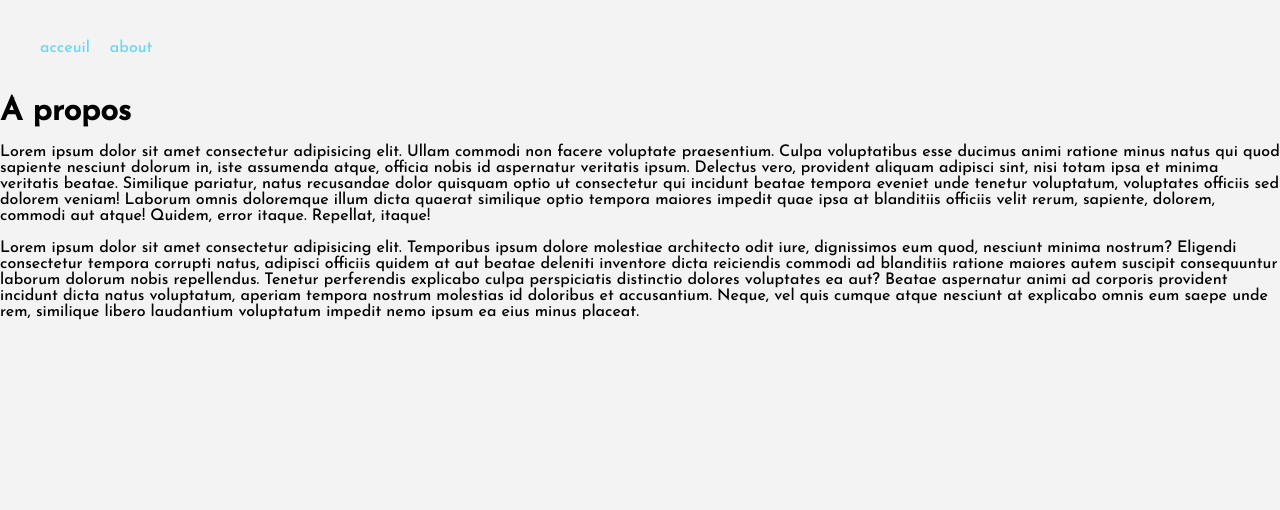
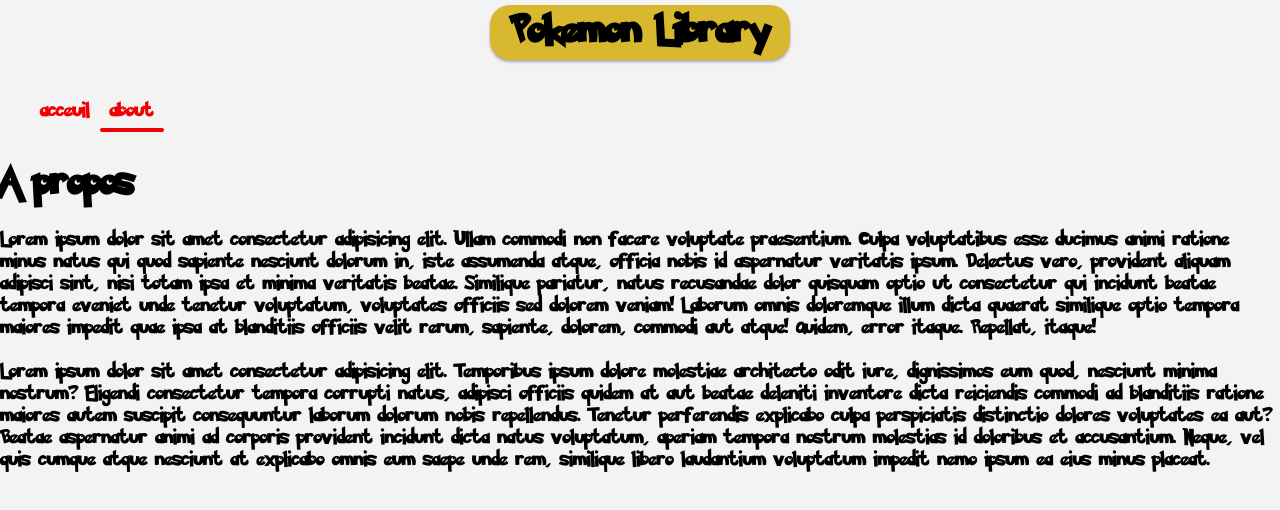
Before and after one commit to JuanitaAK/mi-mini-app, a React (Create React App) app: page /about in a window 1280 px wide. Shown: the top 510 px of the page. Built offline with nearby package versions, Linux system fonts and the light colour scheme.

Commit message:
changinf type and color of font

```diff
--- /dev/null
+++ b/src/components/Logo.js
@@ -0,0 +1,11 @@
+import React from "react";
+
+const Logo = () => {
+  return (
+    <div className="logo">
+      <h1>Pokemon Library</h1>
+    </div>
+  );
+};
+
+export default Logo;
--- a/src/components/Navigation.js
+++ b/src/components/Navigation.js
@@ -5,10 +5,13 @@
   return (
     <div className="navigation">
       <ul>
-        <NavLink to="/">
+        <NavLink to="/" className={(nav) => (nav.isActive ? "nav-active" : "")}>
           <li>acceuil</li>
         </NavLink>
-        <NavLink to="/about">
+        <NavLink
+          to="/about"
+          className={(nav) => (nav.isActive ? "nav-active" : "")}
+        >
           <li>about</li>
         </NavLink>
       </ul>
--- a/src/pages/About.js
+++ b/src/pages/About.js
@@ -1,9 +1,11 @@
 import React from "react";
+import Logo from "../components/Logo";
 import Navigation from "../components/Navigation";
 
 const About = () => {
   return (
     <div>
+      <Logo />
       <Navigation />
       <h1>A propos</h1>
       <br />
--- a/src/pages/Home.js
+++ b/src/pages/Home.js
@@ -1,11 +1,13 @@
 import React from "react";
+import Logo from "../components/Logo";
 import Navigation from "../components/Navigation";
 
 const Home = () => {
   return (
     <div>
+      <Logo />
       <Navigation />
-      <h1>Home</h1>
+      <h1>Home </h1>
     </div>
   );
 };
--- a/src/styles/_settings.scss
+++ b/src/styles/_settings.scss
@@ -1,11 +1,12 @@
 @font-face {
   font-family: "font-1";
-  src: url(../assets/fonts/JosefinSans-Medium.ttf);
+  src: url(../assets/fonts/Pokemon-Solid.ttf);
+  // https://fontmeme.com/fonts/pokmon-font/
 }
 
 $font-1: "font-1", sans-serif;
 
-$color-1: #61dafb;
+$color-1: #f00004;
 $color-2: salmon;
 $color-3: #282c34;
 $white: rgb(243, 243, 243);
--- a/src/styles/components/_logo.scss
+++ b/src/styles/components/_logo.scss
@@ -1,15 +1,16 @@
 .logo {
   @include verticalCenter;
   margin: 5px auto;
-  width: 200px;
+  background-color: rgb(215, 184, 46);
+  width: 300px;
   border-radius: 20px;
   padding: 5px 0;
   box-shadow: 0 2px 3px rgba(0, 0, 0, 0.307);
-  background: url(../../assets/img/main.jpg) center/cover;
+  // background: url(../../assets/img/main.jpg) center/cover;
 
-  img {
-    height: 40px;
-  }
+  // img {
+  //   height: 40px;
+  // }
   h3 {
     margin-left: 10px;
     color: $color-1;
```
Also changed, not shown: src/assets/fonts/Pokemon-Hollow.ttf (added), src/assets/fonts/Pokemon-Solid.ttf (added).
